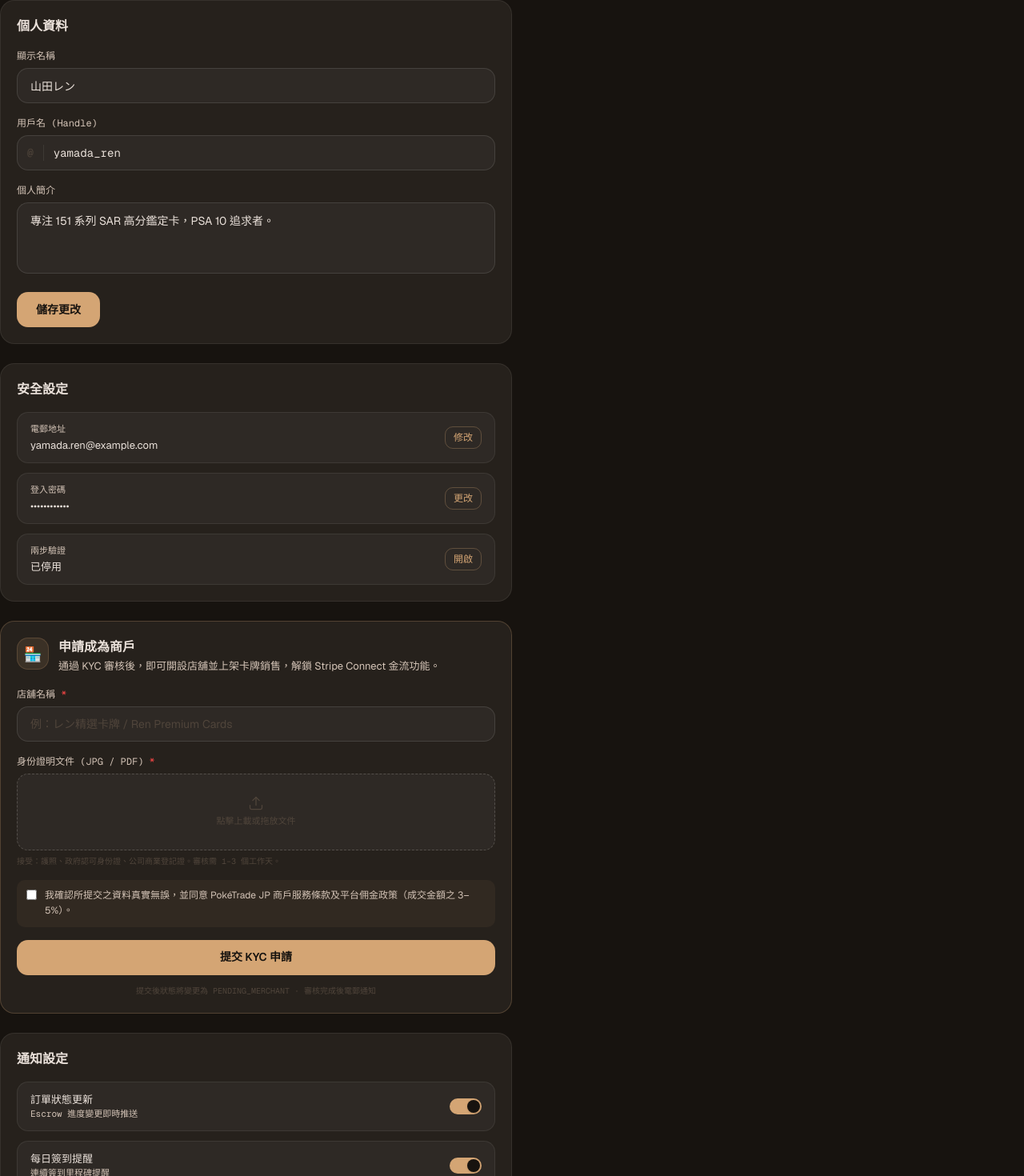
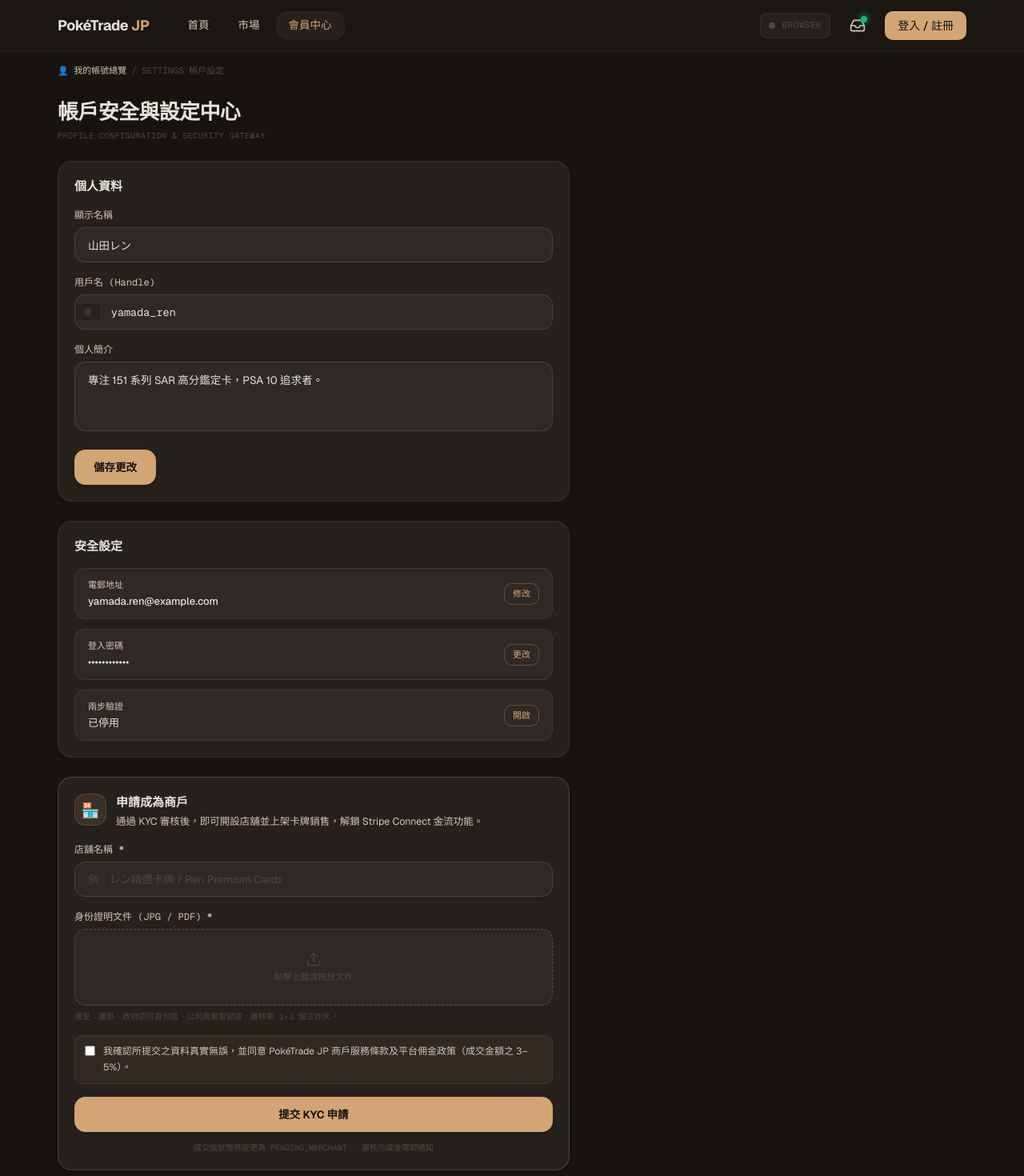
Before and after one commit to VxxxxC/Pokemon-Card-Trading-Platform-Client, a Next.js app: page /profile/user/settings in a window 1280 px wide. Shown: the top 1470 px of the page at 80% size. Built offline with nearby package versions, Linux system fonts and the light colour scheme.

Commit message:
add navbar

```diff
--- a/app/profile/user/rewards/page.tsx
+++ b/app/profile/user/rewards/page.tsx
@@ -1,8 +1,11 @@
 "use client";
 
 import { useState, useSyncExternalStore } from "react";
+import Link from "next/link";
 import { toast } from "sonner";
-// 🟢 直接重用剛剛寫好嘅原子簽到組件
+import { TopNav } from "@/app/components/navigation/TopNav";
+import { MobileHeader } from "@/app/components/navigation/MobileHeader";
+import { BottomNav } from "@/app/components/navigation/BottomNav";
 import { CheckInCard } from "@/app/components/rewards/CheckInCard";
 import {
   CouponGridSkeleton,
@@ -128,7 +131,7 @@ export default function MemberRewardsPage() {
   const isMissionLoading = missions.length === 0;
   const isCouponLoading = MOCK_COUPONS[activeTab] === undefined;
 
-  // 拋棄 useState + useEffect 舊寫法，改用 useSyncExternalStore 完美進行 SSR 環境隔離
+  // 完美進行 SSR 環境水合防線看守
   const isMounted = useSyncExternalStore(
     () => () => {},
     () => true,
@@ -154,18 +157,38 @@ export default function MemberRewardsPage() {
   };
 
   return (
-    <div className="space-y-8 p-4 lg:p-8 bg-[#17130f] min-h-screen text-[#eae1da]">
-      {/* Page Header */}
+    <div className="min-h-screen bg-bg-page flex flex-col text-[#eae1da]">
+      {/* 🟢 越獄後自主承載頂部全域看盤外框 */}
+      <TopNav />
+      <MobileHeader />
+
+      {/* 主線內頁跑道 */}
+      <main className="flex-1 max-w-[1200px] mx-auto w-full px-4 lg:px-8 pt-4 pb-28 lg:pb-12 space-y-6 animate-fadeIn">
+        {/* 精緻航線麵包屑引流回總覽 */}
+        <div className="font-mono text-[11px] text-[#d4c4b7] flex items-center gap-1.5 select-none">
+          <Link
+            href="/profile/user"
+            className="hover:text-brand transition-colors"
+          >
+            👤 我的帳號總覽
+          </Link>
+          <span className="text-text-disabled">/</span>
+          <span className="text-text-disabled uppercase">
+            Rewards Centre 獎勵中心
+          </span>
+        </div>
+
+        {/* Page Header Title */}
         <div>
-        <h2 className="font-sans font-bold text-[18px] md:text-[22px] text-[#eae1da]">
-          會員權益與獎勵專區
+          <h2 className="font-sans font-black text-[22px] lg:text-[26px] text-[#eae1da] tracking-tight">
+            會員權益與獎勵專中心
           </h2>
           <p className="font-mono text-[10px] text-text-disabled uppercase tracking-wider mt-0.5">
             LOYALTY BONUS & TOKENIZED REWARD HUB
           </p>
         </div>
 
-      {/* 🟢 頂部常駐：引入封裝好嘅每日簽到打卡組件 */}
+        {/* 頂部常駐：每日簽到打卡組件 */}
         <CheckInCard />
 
         {/* ── 平台活動任務/獎勵記錄狀態看板 ── */}
@@ -248,7 +271,7 @@ export default function MemberRewardsPage() {
             </p>
           </div>
 
-        {/* 🟢 完美的平滑無彈跳 Tab 控制器 */}
+          {/* 完美的平滑無彈跳 Tab 控制器 */}
           <div className="flex border-b border-[rgba(237,232,224,0.08)]">
             {(["redeemable", "redeemed", "expired"] as const).map((tab) => {
               const labels = {
@@ -262,7 +285,7 @@ export default function MemberRewardsPage() {
                 <button
                   key={tab}
                   onClick={() => setActiveTab(tab)}
-                className={`pb-3 px-4 font-sans text-[13.5px] font-semibold transition-all relative ${isActive ? "text-brand" : "text-[#d4c4b7] hover:text-[#eae1da]"}`}
+                  className={`pb-3 px-4 font-sans text-[13.5px] font-semibold transition-all relative cursor-pointer ${isActive ? "text-brand" : "text-[#d4c4b7] hover:text-[#eae1da]"}`}
                 >
                   {labels[tab]} ({count})
                   {isActive && (
@@ -295,7 +318,6 @@ export default function MemberRewardsPage() {
                             : "border-[rgba(237,232,224,0.06)] opacity-50"
                       }`}
                     >
-                    {/* 左側高亮剪票邊線模擬 */}
                       <div
                         className={`absolute left-0 top-0 bottom-0 w-1 ${
                           activeTab === "redeemable"
@@ -328,7 +350,6 @@ export default function MemberRewardsPage() {
                         </div>
                       </div>
 
-                    {/* 底部券碼與截止日期 */}
                       <div className="pl-2 pt-3 border-t border-[rgba(237,232,224,0.06)] flex items-center justify-between flex-wrap gap-2 font-mono text-[11px]">
                         <div>
                           <span className="text-[#50453b] block text-[9px] uppercase">
@@ -340,7 +361,9 @@ export default function MemberRewardsPage() {
                         </div>
                         <div className="text-right">
                           <span className="text-[#50453b] block text-[9px] uppercase">
-                          {activeTab === "redeemable" ? "截止日期" : "流水備註"}
+                            {activeTab === "redeemable"
+                              ? "截止日期"
+                              : "流水備註"}
                           </span>
                           <span
                             className={`font-semibold ${activeTab === "redeemable" ? "text-[#d4c4b7]" : activeTab === "redeemed" ? "text-[#10b981]" : "text-error"}`}
@@ -356,6 +379,10 @@ export default function MemberRewardsPage() {
             )}
           </div>
         </section>
+      </main>
+
+      {/* 底部全域手機導航 */}
+      <BottomNav />
     </div>
   );
 }
--- a/app/profile/user/settings/page.tsx
+++ b/app/profile/user/settings/page.tsx
@@ -1,26 +1,74 @@
-import type { Metadata } from "next";
+"use client";
+
+import { useState, useSyncExternalStore } from "react";
+import Link from "next/link";
+import { TopNav } from "@/app/components/navigation/TopNav";
+import { MobileHeader } from "@/app/components/navigation/MobileHeader";
+import { BottomNav } from "@/app/components/navigation/BottomNav";
 import { LogoutModal } from "@/app/components/profile/LogoutModal";
 
-export const metadata: Metadata = {
-  title: "帳戶設定 — PokéTrade JP",
-  description: "修改個人資料、安全設定，以及申請成為商戶 (KYC)",
-};
+export default function UserSettingsPage() {
+  // 🟢 遵守黃金工程標準：使用原生 useSyncExternalStore 封鎖 SSR 水合級聯重繪警告
+  const isMounted = useSyncExternalStore(
+    () => () => {},
+    () => true,
+    () => false,
+  );
 
-export default function UserSettingsPage() {
+  if (!isMounted) {
     return (
-    <div className="max-w-160 space-y-6">
+      <div className="min-h-screen bg-[#17130f] flex items-center justify-center">
+        <div className="w-8 h-8 rounded-full border-2 border-brand border-t-transparent animate-spin" />
+      </div>
+    );
+  }
+
+  return (
+    <div className="min-h-screen bg-bg-page flex flex-col text-[#eae1da]">
+      {/* 🟢 越獄後自主承載全站看盤外框鏈 */}
+      <TopNav />
+      <MobileHeader />
+
+      {/* 主線設定跑道容器 */}
+      <main className="flex-1 max-w-[1200px] mx-auto w-full px-4 lg:px-8 pt-4 pb-28 lg:pb-12 space-y-6 animate-fadeIn">
+        {/* 精緻航線麵包屑：引流重返帳號總覽 */}
+        <div className="font-mono text-[11px] text-[#d4c4b7] flex items-center gap-1.5 select-none">
+          <Link
+            href="/profile/user"
+            className="hover:text-brand transition-colors"
+          >
+            👤 我的帳號總覽
+          </Link>
+          <span className="text-text-disabled">/</span>
+          <span className="text-text-disabled uppercase">
+            Settings 帳戶設定
+          </span>
+        </div>
+
+        {/* Page Title Header */}
+        <div>
+          <h2 className="font-sans font-black text-[22px] lg:text-[26px] text-[#eae1da] tracking-tight">
+            帳戶安全與設定中心
+          </h2>
+          <p className="font-mono text-[10px] text-text-disabled uppercase tracking-wider mt-0.5">
+            PROFILE CONFIGURATION & SECURITY GATEWAY
+          </p>
+        </div>
+
+        {/* 限制最大寬度 (max-w-[640px]) 確保在大螢幕看盤時依然維持洗鍊的金融看板感 */}
+        <div className="max-w-[640px] w-full space-y-6">
           {/* ── Personal Info ──────────────────────────────────────────────── */}
           <section
             aria-labelledby="personal-info-heading"
-        className="bg-bg-card rounded-2xl border border-[rgba(237,232,224,0.08)] p-5"
+            className="bg-bg-card rounded-2xl border border-[rgba(237,232,224,0.08)] p-5 shadow-xs"
           >
             <h2
               id="personal-info-heading"
-          className="font-sans font-semibold text-[16px] text-text-primary mb-4"
+              className="font-sans font-bold text-[15px] text-text-primary mb-4"
             >
               個人資料
             </h2>
-        <form className="space-y-4">
+            <form className="space-y-4" onSubmit={(e) => e.preventDefault()}>
               <div>
                 {/* TODO: [database] defaultValue="山田レン" is hardcoded — replace with value from `profiles.display_name` for current user */}
                 <label
@@ -33,7 +81,7 @@ export default function UserSettingsPage() {
                   id="display-name"
                   type="text"
                   defaultValue="山田レン"
-              className="w-full h-11 bg-bg-elevated border border-[rgba(237,232,224,0.12)] rounded-xl px-4 font-sans text-[14px] text-text-primary placeholder-text-disabled focus:outline-none focus:border-brand/50 transition-colors"
+                  className="w-full h-11 bg-bg-elevated border border-[rgba(237,232,224,0.12)] rounded-xl px-4 font-sans text-[13.5px] text-text-primary placeholder-text-disabled focus:outline-none focus:border-brand/50 transition-colors"
                 />
               </div>
               <div>
@@ -44,15 +92,15 @@ export default function UserSettingsPage() {
                 >
                   用戶名 (Handle)
                 </label>
-            <div className="flex items-center h-11 bg-bg-elevated border border-[rgba(237,232,224,0.12)] rounded-xl overflow-hidden">
-              <span className="px-3 font-mono text-[13px] text-text-disabled border-r border-[rgba(237,232,224,0.08)]">
+                <div className="flex items-center h-11 bg-bg-elevated border border-[rgba(237,232,224,0.12)] rounded-xl overflow-hidden focus-within:border-brand/50 transition-colors">
+                  <span className="px-3 font-mono text-[13px] text-text-disabled border-r border-[rgba(237,232,224,0.08)] bg-[#17130f]/30">
                     @
                   </span>
                   <input
                     id="handle"
                     type="text"
                     defaultValue="yamada_ren"
-                className="flex-1 h-full bg-transparent px-3 font-mono text-[14px] text-text-primary focus:outline-none"
+                    className="flex-1 h-full bg-transparent px-3 font-mono text-[13.5px] text-text-primary focus:outline-none"
                   />
                 </div>
               </div>
@@ -68,13 +116,13 @@ export default function UserSettingsPage() {
                   id="bio"
                   rows={3}
                   defaultValue="專注 151 系列 SAR 高分鑑定卡，PSA 10 追求者。"
-              className="w-full bg-bg-elevated border border-[rgba(237,232,224,0.12)] rounded-xl px-4 py-3 font-sans text-[14px] text-text-primary resize-none focus:outline-none focus:border-brand/50 transition-colors"
+                  className="w-full bg-bg-elevated border border-[rgba(237,232,224,0.12)] rounded-xl px-4 py-3 font-sans text-[13.5px] text-text-primary resize-none focus:outline-none focus:border-brand/50 transition-colors"
                 />
               </div>
               {/* TODO: [server] "儲存更改" form submit has no handler — must call server action to UPDATE `profiles` table (display_name, handle, bio) for current user */}
               <button
                 type="submit"
-            className="h-11 px-6 bg-brand text-[#17130f] font-sans font-semibold text-[14px] rounded-xl hover:bg-brand-hover active:scale-[0.98] active:translate-y-px transition-transform"
+                className="h-11 px-6 bg-brand text-[#17130f] font-sans font-bold text-[13.5px] rounded-xl hover:bg-brand-hover active:scale-[0.98] transition-all cursor-pointer shadow-md"
               >
                 儲存更改
               </button>
@@ -84,11 +132,11 @@ export default function UserSettingsPage() {
           {/* ── Security ──────────────────────────────────────────────────── */}
           <section
             aria-labelledby="security-heading"
-        className="bg-bg-card rounded-2xl border border-[rgba(237,232,224,0.08)] p-5"
+            className="bg-bg-card rounded-2xl border border-[rgba(237,232,224,0.08)] p-5 shadow-xs"
           >
             <h2
               id="security-heading"
-          className="font-sans font-semibold text-[16px] text-text-primary mb-4"
+              className="font-sans font-bold text-[15px] text-text-primary mb-4"
             >
               安全設定
             </h2>
@@ -111,14 +159,14 @@ export default function UserSettingsPage() {
                     <p className="font-mono text-[11px] text-text-secondary mb-0.5">
                       {label}
                     </p>
-                <p className="font-sans text-[13px] text-text-primary">
+                    <p className="font-sans text-[13px] text-text-primary font-medium">
                       {value}
                     </p>
                   </div>
                   {/* TODO: [server] "修改"/"更改"/"開啟" action buttons have no handlers — must open modals/flows: email update via Supabase auth.updateUser(), password reset via sendPasswordRecovery(), 2FA via MFA enrollment API */}
                   <button
                     type="button"
-                className="font-mono text-[12px] text-brand hover:text-brand-hover border border-brand/30 px-2.5 py-1 rounded-lg transition-colors"
+                    className="font-mono text-[11px] text-brand hover:text-brand-hover border border-brand/30 px-2.5 py-1 rounded-lg transition-colors cursor-pointer"
                   >
                     {action}
                   </button>
@@ -130,10 +178,10 @@ export default function UserSettingsPage() {
           {/* ── KYC — Apply for Merchant ───────────────────────────────────── */}
           <section
             aria-labelledby="kyc-heading"
-        className="bg-bg-card rounded-2xl border border-[rgba(212,165,116,0.25)] p-5"
+            className="bg-bg-card rounded-2xl border border-[rgba(212,165,116,0.25)] p-5 shadow-md"
           >
             <div className="flex items-start gap-3 mb-4">
-          <div className="w-10 h-10 rounded-xl bg-[rgba(212,165,116,0.12)] border border-brand/20 flex items-center justify-center shrink-0">
+              <div className="w-10 h-10 rounded-xl bg-[rgba(212,165,116,0.12)] border border-brand/20 flex items-center justify-center shrink-0 shadow-inner">
                 <span className="text-[18px]" aria-hidden="true">
                   🏪
                 </span>
@@ -141,30 +189,30 @@ export default function UserSettingsPage() {
               <div>
                 <h2
                   id="kyc-heading"
-              className="font-sans font-semibold text-[16px] text-text-primary"
+                  className="font-sans font-bold text-[15px] text-text-primary"
                 >
                   申請成為商戶
                 </h2>
-            <p className="font-sans text-[13px] text-text-secondary mt-0.5">
-              通過 KYC 審核後，即可開設店舖並上架卡牌銷售，解鎖 Stripe Connect
-              金流功能。
+                <p className="font-sans text-[12.5px] text-text-secondary mt-0.5 leading-relaxed">
+                  通過 KYC 審核後，即可開設店舖並上架卡牌銷售，解鎖 Stripe
+                  Connect 金流功能。
                 </p>
               </div>
             </div>
 
-        <form className="space-y-4">
+            <form className="space-y-4" onSubmit={(e) => e.preventDefault()}>
               <div>
                 <label
                   htmlFor="shop-name"
                   className="font-mono text-[12px] text-text-secondary block mb-1.5"
                 >
-              店舖名稱 <span className="text-warning">*</span>
+                  店舖名稱 <span className="text-error font-bold">*</span>
                 </label>
                 <input
                   id="shop-name"
                   type="text"
                   placeholder="例：レン精選卡牌 / Ren Premium Cards"
-              className="w-full h-11 bg-bg-elevated border border-[rgba(237,232,224,0.12)] rounded-xl px-4 font-sans text-[14px] text-text-primary placeholder-text-disabled focus:outline-none focus:border-brand/50 transition-colors"
+                  className="w-full h-11 bg-bg-elevated border border-[rgba(237,232,224,0.12)] rounded-xl px-4 font-sans text-[13.5px] text-text-primary placeholder-text-disabled focus:outline-none focus:border-brand/50 transition-colors"
                 />
               </div>
               <div>
@@ -172,10 +220,11 @@ export default function UserSettingsPage() {
                   htmlFor="kyc-doc"
                   className="font-mono text-[12px] text-text-secondary block mb-1.5"
                 >
-              身份證明文件 (JPG / PDF) <span className="text-warning">*</span>
+                  身份證明文件 (JPG / PDF){" "}
+                  <span className="text-error font-bold">*</span>
                 </label>
                 {/* TODO: [server] File upload div is decorative — no `<input type="file">` element, no Supabase Storage upload handler. Implement with supabase.storage.from('kyc-docs').upload(userId, file) */}
-            <div className="h-24 bg-bg-elevated border border-dashed border-[rgba(237,232,224,0.20)] rounded-xl flex flex-col items-center justify-center gap-1 cursor-pointer hover:border-brand/40 transition-colors">
+                <div className="h-24 bg-bg-elevated border border-dashed border-[rgba(237,232,224,0.20)] rounded-xl flex flex-col items-center justify-center gap-1 cursor-pointer hover:border-brand/40 transition-colors group">
                   <svg
                     width="20"
                     height="20"
@@ -186,29 +235,31 @@ export default function UserSettingsPage() {
                     strokeLinecap="round"
                     strokeLinejoin="round"
                     aria-hidden="true"
+                    className="group-hover:stroke-brand transition-colors"
                   >
                     <path d="M21 15v4a2 2 0 0 1-2 2H5a2 2 0 0 1-2-2v-4" />
                     <polyline points="17 8 12 3 7 8" />
                     <line x1="12" y1="3" x2="12" y2="15" />
                   </svg>
-              <p className="font-mono text-[11px] text-text-disabled">
+                  <p className="font-mono text-[11px] text-text-disabled group-hover:text-brand transition-colors">
                     點擊上載或拖放文件
                   </p>
                 </div>
-            <p className="font-mono text-[10px] text-text-disabled mt-1.5">
-              接受：護照、政府認可身份證、公司商業登記證。審核需 1–3 個工作天。
+                <p className="font-mono text-[10px] text-text-disabled mt-1.5 leading-normal">
+                  接受：護照、政府認可身份證、公司商業登記證。審核需 1–3
+                  個工作天。
                 </p>
               </div>
 
-          <div className="flex items-start gap-2.5 px-3 py-2.5 bg-[rgba(212,165,116,0.06)] rounded-lg">
+              <div className="flex items-start gap-2.5 px-3 py-2.5 bg-[rgba(212,165,116,0.06)] rounded-lg border border-[rgba(212,165,116,0.12)]">
                 <input
                   id="kyc-agree"
                   type="checkbox"
-              className="mt-0.5 accent-[#d4a574]"
+                  className="mt-0.5 accent-[#d4a574] cursor-pointer"
                 />
                 <label
                   htmlFor="kyc-agree"
-              className="font-sans text-[12px] text-text-secondary leading-relaxed"
+                  className="font-sans text-[12px] text-text-secondary leading-relaxed cursor-pointer"
                 >
                   我確認所提交之資料真實無誤，並同意 PokéTrade JP
                   商戶服務條款及平台佣金政策（成交金額之 3–5%）。
@@ -218,7 +269,7 @@ export default function UserSettingsPage() {
               {/* TODO: [server] "提交 KYC 申請" form submit has no handler — must call server action to INSERT into `kyc_applications` table and update `profiles.role = 'PENDING_MERCHANT'` */}
               <button
                 type="submit"
-            className="w-full h-11 bg-brand text-[#17130f] font-sans font-semibold text-[14px] rounded-xl hover:bg-brand-hover active:scale-[0.98] active:translate-y-px transition-transform"
+                className="w-full h-11 bg-brand text-[#17130f] font-sans font-bold text-[13.5px] rounded-xl hover:bg-brand-hover active:scale-[0.98] transition-all cursor-pointer shadow-md"
               >
                 提交 KYC 申請
               </button>
@@ -232,11 +283,11 @@ export default function UserSettingsPage() {
           {/* ── Notifications ─────────────────────────────────────────────── */}
           <section
             aria-labelledby="notif-heading"
-        className="bg-bg-card rounded-2xl border border-[rgba(237,232,224,0.08)] p-5"
+            className="bg-bg-card rounded-2xl border border border-[rgba(237,232,224,0.08)] p-5 shadow-xs"
           >
             <h2
               id="notif-heading"
-          className="font-sans font-semibold text-[16px] text-text-primary mb-4"
+              className="font-sans font-bold text-[15px] text-text-primary mb-4"
             >
               通知設定
             </h2>
@@ -263,21 +314,23 @@ export default function UserSettingsPage() {
               ].map(({ label, desc, on }) => (
                 <div
                   key={label}
-              className="flex items-center justify-between px-4 py-3 bg-bg-elevated rounded-xl border border-[rgba(237,232,224,0.08)]"
+                  className="flex items-center justify-between px-4 py-3 bg-bg-elevated rounded-xl border border-[rgba(237,232,224,0.08)] hover:border-[rgba(237,232,224,0.15)] transition-colors"
                 >
-              <div>
-                <p className="font-sans text-[13px] font-medium text-text-primary">
+                  <div className="min-w-0 flex-1 pr-2">
+                    <p className="font-sans text-[13px] font-bold text-text-primary">
                       {label}
                     </p>
-                <p className="font-mono text-[11px] text-text-secondary">
+                    <p className="font-mono text-[11px] text-text-secondary truncate">
                       {desc}
                     </p>
                   </div>
-              <div
-                className={`w-10 h-5 rounded-full flex items-center transition-colors ${on ? "bg-brand justify-end pr-0.5" : "bg-bg-hover justify-start pl-0.5"}`}
+                  <button
+                    type="button"
+                    aria-label={`切換 ${label} 通知狀態`}
+                    className={`w-10 h-5 rounded-full flex items-center transition-colors shrink-0 cursor-pointer ${on ? "bg-brand justify-end pr-0.5" : "bg-bg-hover justify-start pl-0.5"}`}
                   >
                     <div className="w-4 h-4 rounded-full bg-[#17130f] shadow" />
-              </div>
+                  </button>
                 </div>
               ))}
             </div>
@@ -286,16 +339,21 @@ export default function UserSettingsPage() {
           {/* ── Session Control ───────────────────────────────────────────── */}
           <section
             aria-labelledby="session-ctrl"
-        className="bg-bg-card border border-[rgba(237,232,224,0.08)] rounded-2xl p-4"
+            className="bg-bg-card border border-[rgba(237,232,224,0.08)] rounded-2xl p-4 shadow-sm"
           >
             <h2
               id="session-ctrl"
-          className="font-mono text-[11px] font-medium text-text-secondary uppercase tracking-wider mb-3"
+              className="font-mono text-[10.5px] font-bold text-text-disabled uppercase tracking-wider mb-3"
             >
               Session Control
             </h2>
             <LogoutModal />
           </section>
         </div>
+      </main>
+
+      {/* 底部全域手機導航吧 */}
+      <BottomNav />
+    </div>
   );
 }
```
Lines whose indentation alone changed are shown as unchanged.
